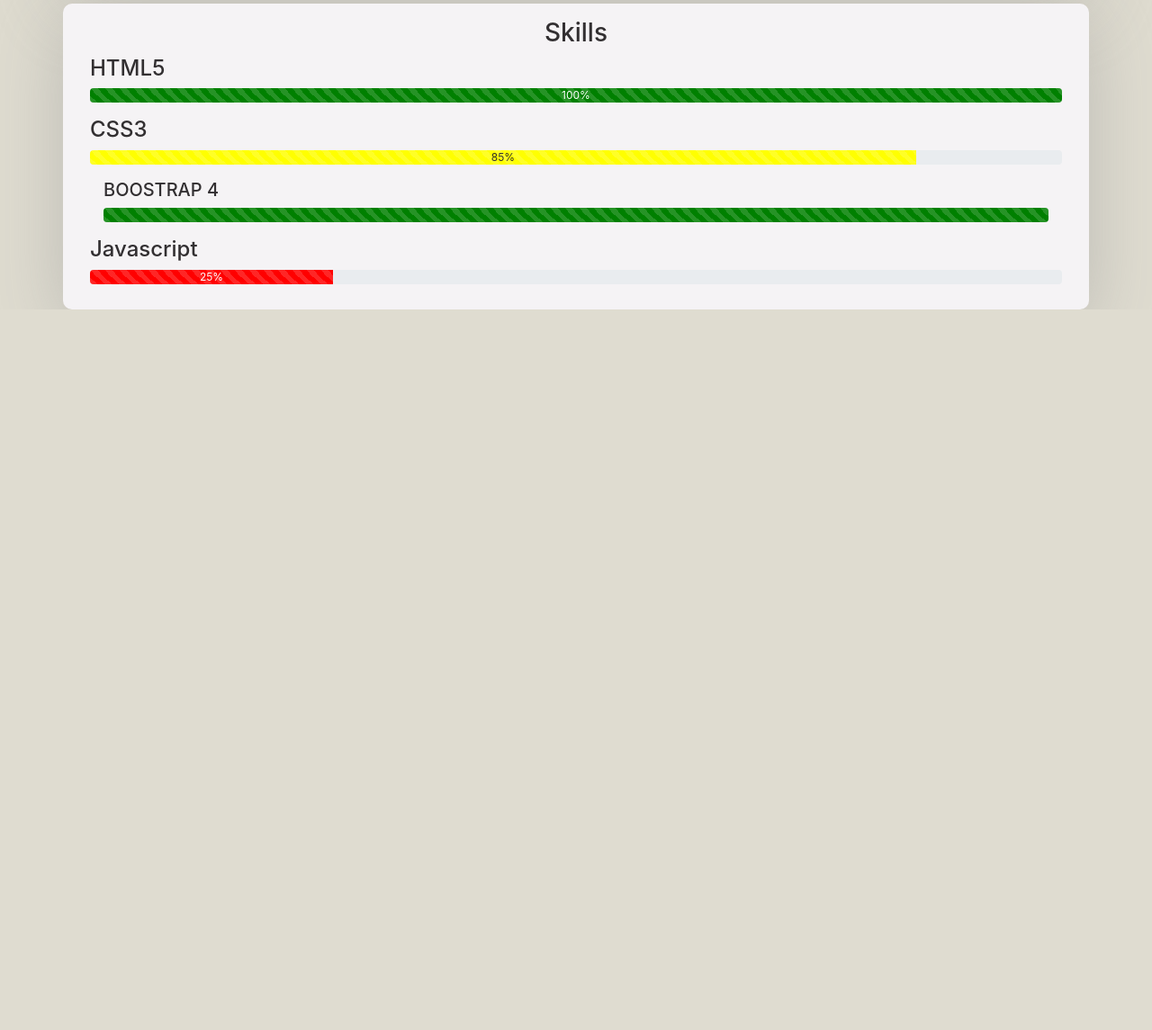
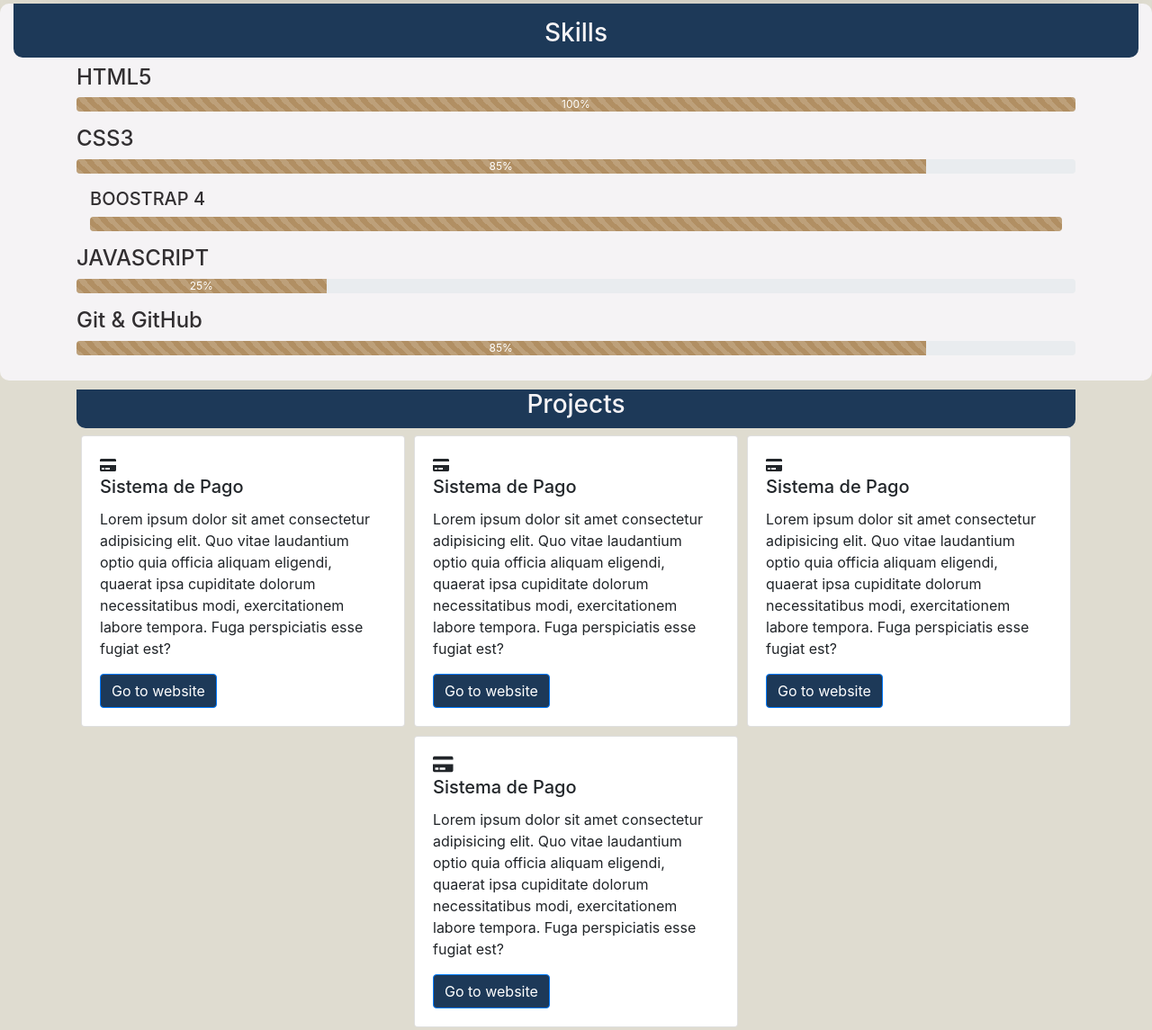
Before and after one commit to MrGeObin/Portfolio, a plain HTML site: page index.html in a window 1280 px wide. Shown: the part 643-1788 px from the top of the page at 90% size. Before the commit the page ends 987 px from the top, so only its background shows below. Drawn offline with nearby package versions, Linux system fonts and the light colour scheme.

Commit message:
project section added

```diff
--- a/css/custom.css
+++ b/css/custom.css
@@ -67,24 +67,46 @@
 }
 
 /* skill section */
+.title-skills {
+    background-color: var(--indigo);
+    border-radius: 0 0 10px 10px;
+    padding-bottom: 10px;
+    color: var(--light-gray);
 
+
+}
 .skill-sec {
     border-radius: 10px;
     position: relative;
     bottom: -90px;
     background: var(--light-gray);
-    box-shadow: 0 20px 80px 0 rgba(153, 153, 153, 0.5);
     color: var(--charcoal);
     padding-bottom: 28px;
+    margin-bottom: 100px;
 }
 
-.bar1 {
-    background-color: green;
+.bar {
+    background-color: var(--coffe);
 }
-.bar2 {
-    background-color: yellow;
-    color: var(--charcoal);
+
+/* portfolio section */
+
+.card {
+    max-width: 360px;
+    margin-bottom: 10px;
 }
-.bar3 {
-    background-color: red;
+
+.icon-card {
+    font-size: 20px;
 }
+
+.btn {
+    background-color: var(--indigo);
+}
+
+/* footer */
+
+.footer {
+    background-color: var(--indigo);
+    height: 50px;
+}
--- a/css/responsive.css
+++ b/css/responsive.css
@@ -1,22 +1,36 @@
 /* Small devices (landscape phones, 576px and up) */
-@media (min-width: 576px) {
+@media (max-width: 576px) {
+    .nav-link {
+    color: var(--light-gray);
+    font-size: 5px;
+}
+    .main-info .container{
+        bottom: -55px;
+    }
 
+    .skill-sec {
+        bottom: -65px;
+    }
+
+    .card {
+    max-width: 400px;
+}
  }
 
 /* Medium devices (tablets, 768px and up) */
-@media (min-width: 768px) {
+@media (max-width: 768px) {
 
 }
 
 /* Large devices (desktops, 992px and up) */
-@media (min-width: 992px) {
+@media (max-width: 992px) {
     .nav-link {
         font-size: 16px;
     }
  }
 
 /* Extra large devices (large desktops, 1200px and up) */
-@media (min-width: 1200px) {
+@media (max-width: 1200px) {
       .nav-link {
         font-size: 16px;
     }
--- a/index.html
+++ b/index.html
@@ -32,7 +32,7 @@
                         <li class="nav-item submenu dropdown">
                             <a class="nav-link dropdown-toggle" href="#" data-toggle="dropdown" role="button" aria-haspopup="true" aria-expanded="false">Projects </a>
                             <ul class="header-area dropdown-menu">
-                                <li class="nav-item"><a class="nav-link" href="#portfolio">Portfolio</a></li>
+                                <li class="nav-item"><a class="nav-link" href="#portfolio-section">Portfolio</a></li>
                                 <li class="nav-item"><a class="nav-link" href="https://github.com/MrGeObin">GitHub</a></li>
                             </ul>
                         </li>
@@ -75,35 +75,86 @@
     </section>
 
     <!-- skills section -->
-    <section class="skill-sec container" id="skills">
+    <section class="skill-sec container-fluid" id="skills">
+        <h3 class="title-skills text-center pt-3">Skills</h3>
         <div class="container">
-            <h3 class="text-center pt-3">Skills</h3>
             <h4>HTML5</h4>
             <div class="progress">
-                <div class="bar1 progress-bar progress-bar-striped progress-bar-animated" role="progressbar" aria-valuenow="75"
+                <div class="bar progress-bar progress-bar-striped progress-bar-animated" role="progressbar" aria-valuenow="75"
                 aria-valuemin="0" aria-valuemax="100" style="width: 100%">100%</div>
             </div>
+
             <h4 class="pt-3">CSS3</h4>
             <div class="progress">
-                <div class="bar2 progress-bar progress-bar-striped progress-bar-animated" role="progressbar" aria-valuenow="75"
+                <div class="bar progress-bar progress-bar-striped progress-bar-animated" role="progressbar" aria-valuenow="75"
                 aria-valuemin="0" aria-valuemax="100" style="width: 85%">85%</div>
             </div>
             <div class="container sub-bar">
                 <h5 class="pt-3">BOOSTRAP 4</h5>
                 <div class="progress">
-                    <div class="bar1 progress-bar progress-bar-striped progress-bar-animated" role="progressbar" aria-valuenow="75"
+                    <div class="bar progress-bar progress-bar-striped progress-bar-animated" role="progressbar" aria-valuenow="75"
                         aria-valuemin="0" aria-valuemax="100" style="width: 100%"></div>
                 </div>
             </div>
-            <h4 class="pt-3">Javascript</h4>
+            <h4 class="pt-3">JAVASCRIPT</h4>
             <div class="progress">
-                <div class="bar3 progress-bar progress-bar-striped progress-bar-animated" role="progressbar" aria-valuenow="75"
+                <div class="bar progress-bar progress-bar-striped progress-bar-animated" role="progressbar" aria-valuenow="75"
                 aria-valuemin="0" aria-valuemax="100" style="width: 25%">25%</div>
             </div>
+            <h4 class="pt-3">Git & GitHub</h4>
+            <div class="progress">
+                <div class="bar progress-bar progress-bar-striped progress-bar-animated" role="progressbar" aria-valuenow="75"
+                aria-valuemin="0" aria-valuemax="100" style="width: 85%">85%</div>
+            </div>
         </div>
-
     </section>
 
+    <!-- Projects -->
+    <section class="project-sec" id="portfolio-section">
+        <div class="container">
+            <h3 class="text-center title-skills">Projects</h3>
+            <div class="card-container d-flex flex-wrap justify-content-around align-items-center">
+                <div class="card">
+                    <div class="card-body">
+                        <i class="fa fa-credit-card"></i>
+                        <h5 class="card-title">Sistema de Pago</h5>
+                        <p class="card-text">Lorem ipsum dolor sit amet consectetur adipisicing elit. Quo vitae laudantium optio quia officia aliquam eligendi, quaerat ipsa cupiditate dolorum necessitatibus modi, exercitationem labore tempora. Fuga perspiciatis esse fugiat est?</p>
+                        <a href="#" class="btn btn-primary">Go to website</a>
+                    </div>
+                </div>
+
+                <div class="card">
+                    <div class="card-body">
+                        <i class="fa fa-credit-card"></i>
+                        <h5 class="card-title">Sistema de Pago</h5>
+                        <p class="card-text">Lorem ipsum dolor sit amet consectetur adipisicing elit. Quo vitae laudantium optio quia officia aliquam eligendi, quaerat ipsa cupiditate dolorum necessitatibus modi, exercitationem labore tempora. Fuga perspiciatis esse fugiat est?</p>
+                        <a href="#" class="btn btn-primary">Go to website</a>
+                    </div>
+                </div>
+
+                <div class="card">
+                    <div class="card-body">
+                        <i class="fa fa-credit-card"></i>
+                        <h5 class="card-title">Sistema de Pago</h5>
+                        <p class="card-text">Lorem ipsum dolor sit amet consectetur adipisicing elit. Quo vitae laudantium optio quia officia aliquam eligendi, quaerat ipsa cupiditate dolorum necessitatibus modi, exercitationem labore tempora. Fuga perspiciatis esse fugiat est?</p>
+                        <a href="#" class="btn btn-primary">Go to website</a>
+                    </div>
+                </div>
+
+                <div class="card">
+                    <div class="card-body">
+                        <i class="fa fa-credit-card icon-card"></i>
+                        <h5 class="card-title">Sistema de Pago</h5>
+                        <p class="card-text">Lorem ipsum dolor sit amet consectetur adipisicing elit. Quo vitae laudantium optio quia officia aliquam eligendi, quaerat ipsa cupiditate dolorum necessitatibus modi, exercitationem labore tempora. Fuga perspiciatis esse fugiat est?</p>
+                        <a href="#" class="btn btn-primary">Go to website</a>
+                    </div>
+                </div>
+            </div>
+        </div>
+    </section>
+    <footer class="footer">
+
+    </footer>
 
     <!-- Javascript -->
     <script src="https://code.jquery.com/jquery-3.3.1.slim.min.js"></script>
```
